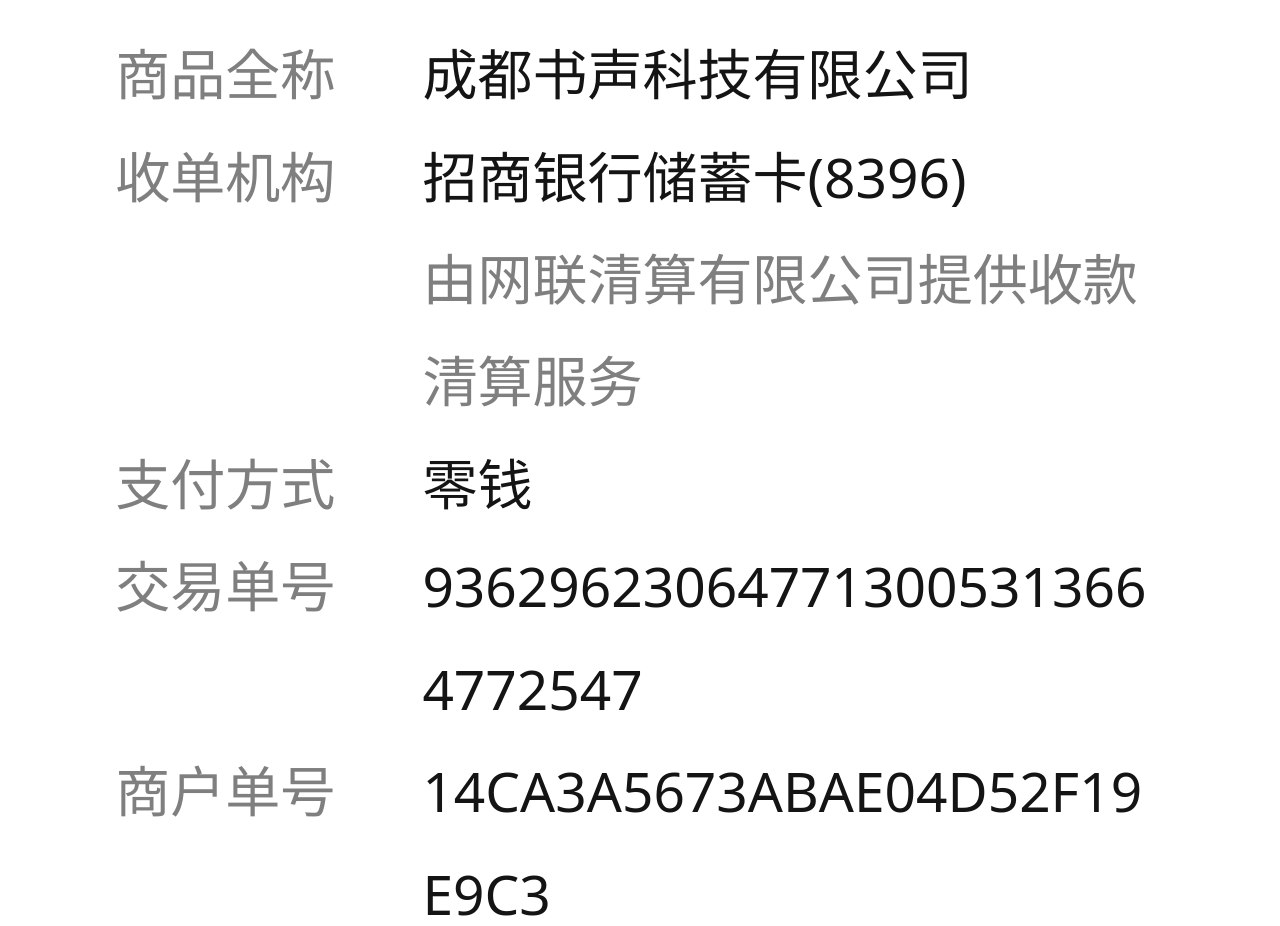
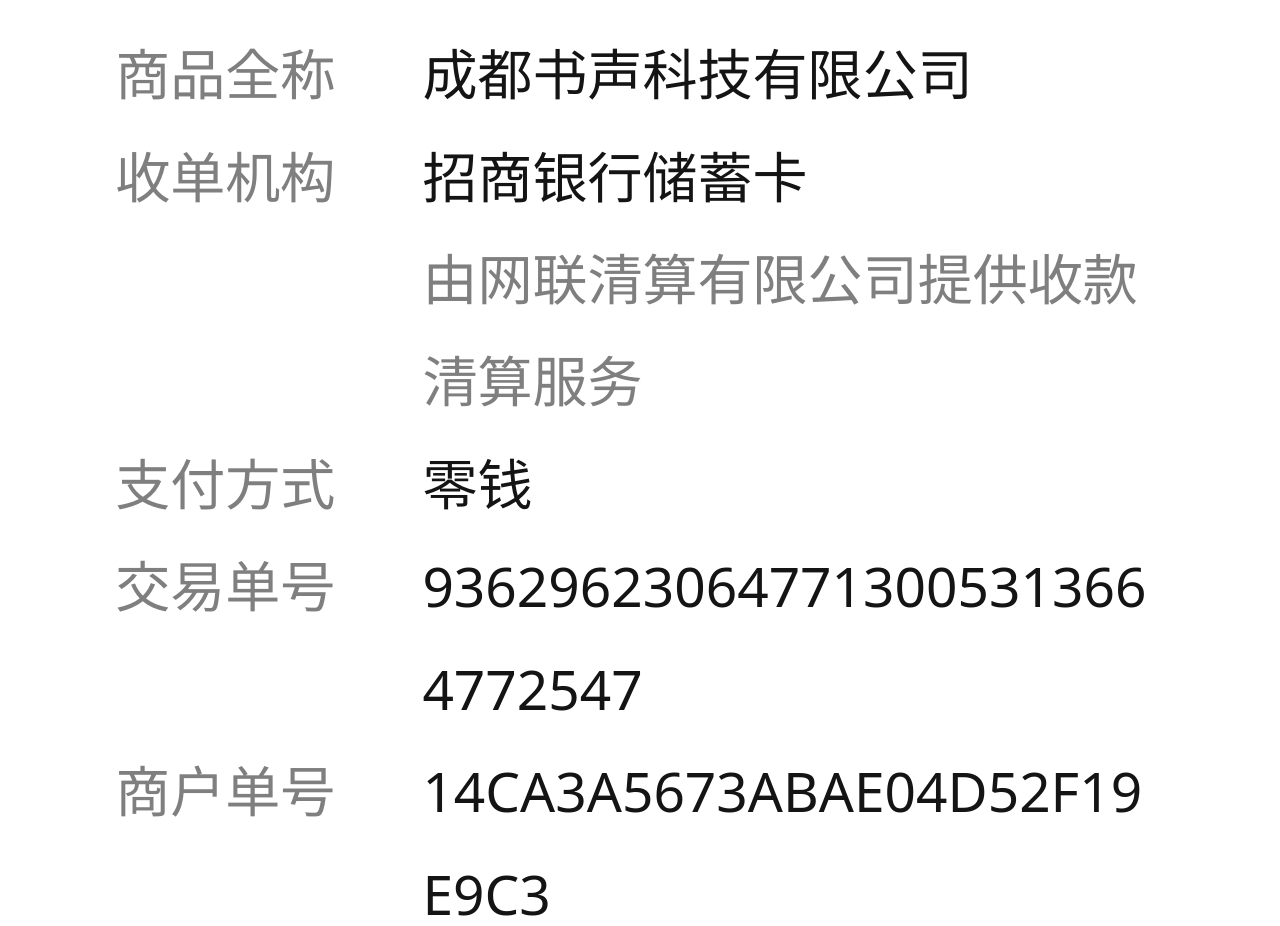
Before and after one commit to FanHuaClearDreams/JOJOPrice, a plain HTML site: page index.html in a window 1280 px wide. Shown: the part 1331-2257 px from the top of the page. Drawn offline with Linux system fonts and the light colour scheme.

Commit message:
Update index.html

```diff
--- a/index.html
+++ b/index.html
@@ -84,7 +84,7 @@
     let bank = ['招商银行','招商银行','招商银行','招商银行' ]
     let card = ['储蓄卡', '信用卡']
     let card_no = Math.floor(Math.random() * 10000)
-    let bank_txt = bank[rand_1] + card[rand_1 % 2] + '(' + card_no + ')'
+    let bank_txt = bank[rand_1] + card[rand_1 % 2]
 
     document.getElementsByClassName("time")[0].innerHTML = year + "年" + mon + "月" + date + "日 " + h + ":" + m + ":" + s
     document.getElementsByClassName("code")[0].innerHTML = str + "" + str1
```
